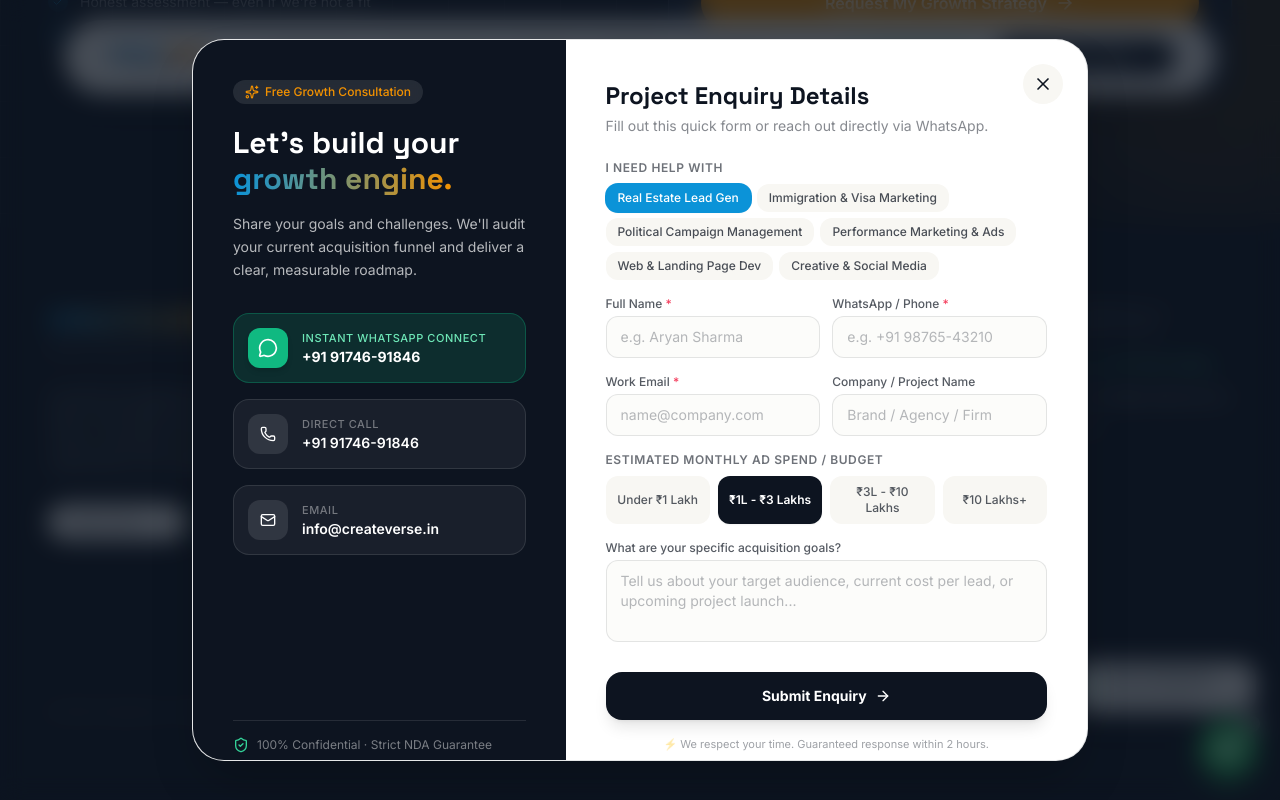
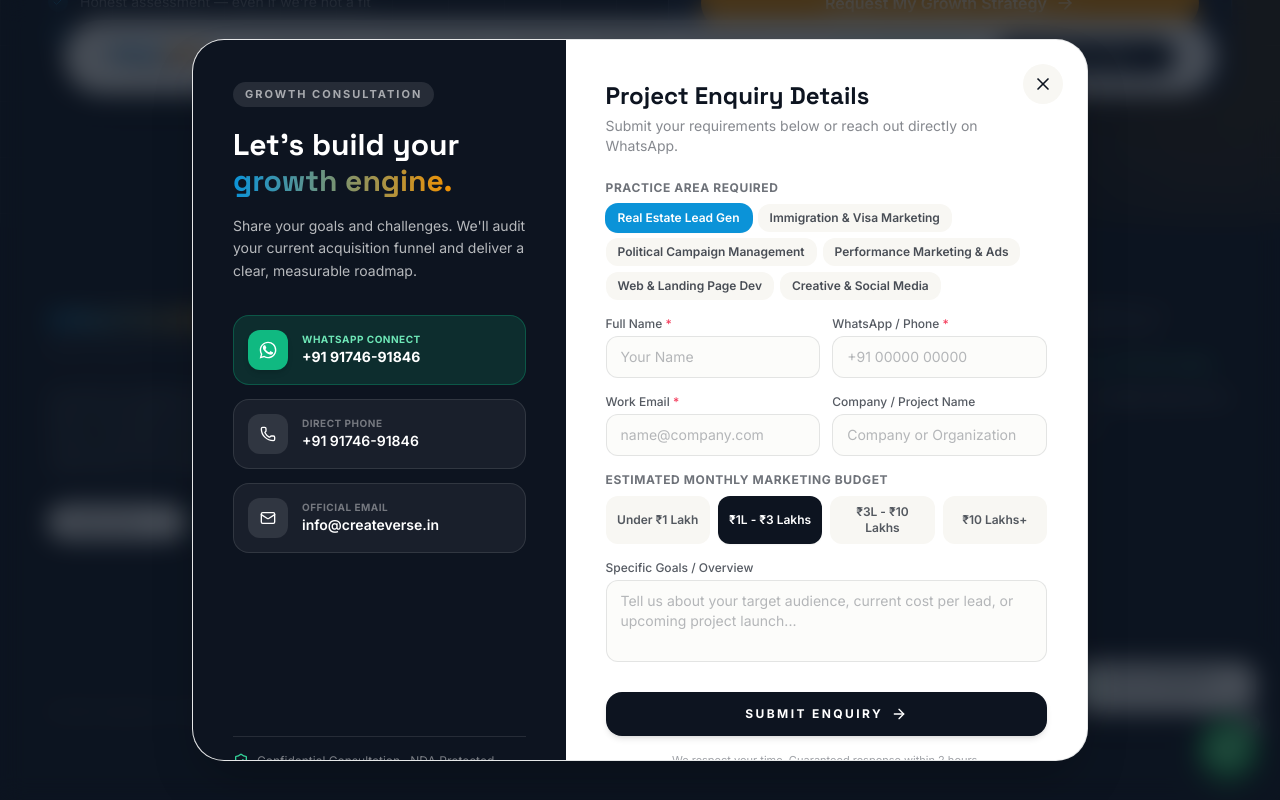
Before and after one commit to aryanbarota21235/CreateVerse, a Next.js app: page / in a window 1280 px wide. Both pictures are taken after a click on the button "Enquire Now". Shown: the part 9740-10540 px from the top of the page. Built offline with nearby package versions, Linux system fonts and the light colour scheme.

Commit message:
Remove AI sparkle icon, fix official WhatsApp vector logo across all components, and clean up UI

```diff
--- a/src/app/contact/page.tsx
+++ b/src/app/contact/page.tsx
@@ -1,10 +1,11 @@
 import type { Metadata } from "next";
-import { Mail, MapPin, MessageSquare, Phone } from "lucide-react";
+import { Mail, MapPin, Phone } from "lucide-react";
 import PageHero from "@/components/page-hero";
 import Reveal from "@/components/reveal";
 import Faq from "@/components/faq";
 import LeadForm from "@/components/lead-form";
 import { site } from "@/lib/site";
+import { WhatsAppIcon } from "@/components/whatsapp-icon";
 
 export const metadata: Metadata = {
   title: "Contact & Enquiry — CreateVerse",
@@ -40,7 +41,7 @@ export default function ContactPage() {
                   className="group flex items-center gap-4 rounded-2xl border border-emerald-500/20 bg-emerald-50/70 p-5 shadow-xs transition-all hover:-translate-y-0.5 hover:shadow-md"
                 >
                   <span className="flex h-11 w-11 items-center justify-center rounded-xl bg-emerald-600 text-white">
-                    <MessageSquare className="h-5 w-5" />
+                    <WhatsAppIcon className="h-6 w-6 text-white" />
                   </span>
                   <div>
                     <span className="block text-xs font-semibold text-emerald-800">Chat on WhatsApp (Instant)</span>
--- a/src/components/enquiry-modal.tsx
+++ b/src/components/enquiry-modal.tsx
@@ -2,9 +2,10 @@
 
 import React, { useState, useEffect } from "react";
 import { motion, AnimatePresence } from "framer-motion";
-import { X, CheckCircle2, MessageCircle, Phone, Mail, ArrowRight, ShieldCheck, Sparkles } from "lucide-react";
+import { X, CheckCircle2, Phone, Mail, ArrowRight, ShieldCheck } from "lucide-react";
 import { useEnquiry } from "@/context/enquiry-context";
 import { site } from "@/lib/site";
+import { WhatsAppIcon } from "@/components/whatsapp-icon";
 
 const servicesList = [
   "Real Estate Lead Gen",
@@ -59,7 +60,6 @@ export default function EnquiryModal() {
   const handleSubmit = (e: React.FormEvent) => {
     e.preventDefault();
     setSubmitting(true);
-    // Simulate lead submission
     setTimeout(() => {
       setSubmitting(false);
       setSubmitted(true);
@@ -91,10 +91,10 @@ export default function EnquiryModal() {
 
           {/* Modal Card */}
           <motion.div
-            initial={{ opacity: 0, scale: 0.95, y: 20 }}
+            initial={{ opacity: 0, scale: 0.96, y: 16 }}
             animate={{ opacity: 1, scale: 1, y: 0 }}
-            exit={{ opacity: 0, scale: 0.95, y: 20 }}
-            transition={{ type: "spring", duration: 0.5, bounce: 0.15 }}
+            exit={{ opacity: 0, scale: 0.96, y: 16 }}
+            transition={{ type: "spring", duration: 0.45, bounce: 0.12 }}
             className="relative w-full max-w-4xl overflow-hidden rounded-[2rem] border border-paper-line bg-white shadow-2xl z-10 my-auto"
           >
             {/* Close Button */}
@@ -112,27 +112,27 @@ export default function EnquiryModal() {
                   <CheckCircle2 className="h-9 w-9" />
                 </div>
                 <h3 className="mt-5 font-display text-2xl sm:text-3xl font-bold text-ink">
-                  Enquiry Received!
+                  Enquiry Received
                 </h3>
                 <p className="mx-auto mt-2 max-w-md text-sm text-ink/65 sm:text-base">
-                  Thank you, <span className="font-semibold text-ink">{name || "there"}</span>. Our lead strategist is reviewing your requirements and will reach out within 2 hours.
+                  Thank you, <span className="font-semibold text-ink">{name || "there"}</span>. Our strategist is reviewing your requirements and will reach out within 2 hours.
                 </p>
 
                 {/* Instant WhatsApp Card */}
                 <div className="mx-auto mt-8 max-w-md rounded-2xl border border-emerald-500/20 bg-emerald-50/70 p-5 text-left">
-                  <p className="text-xs font-semibold uppercase tracking-wider text-emerald-800">
-                    Want an instant reply?
+                  <p className="text-xs font-bold uppercase tracking-wider text-emerald-900">
+                    Direct WhatsApp Connect
                   </p>
-                  <p className="mt-1 text-sm text-emerald-900">
-                    Connect directly on WhatsApp with our founder for immediate project scoping.
+                  <p className="mt-1 text-sm text-emerald-900/80">
+                    Connect directly on WhatsApp with our team for immediate project scoping.
                   </p>
                   <a
                     href={`https://wa.me/919174691846?text=Hi%20CreateVerse%2C%20I%20just%20submitted%20an%20enquiry%20for%20${encodeURIComponent(service)}.%20My%20name%20is%20${encodeURIComponent(name)}.`}
                     target="_blank"
                     rel="noopener noreferrer"
-                    className="mt-3.5 inline-flex w-full items-center justify-center gap-2 rounded-xl bg-emerald-600 px-5 py-3 text-sm font-semibold text-white shadow-md transition-all hover:bg-emerald-700"
+                    className="mt-3.5 inline-flex w-full items-center justify-center gap-2 rounded-xl bg-emerald-600 px-5 py-3 text-sm font-bold text-white shadow-md transition-all hover:bg-emerald-700"
                   >
-                    <MessageCircle className="h-4 w-4" />
+                    <WhatsAppIcon className="h-5 w-5 text-white" />
                     <span>Chat on WhatsApp (+91 91746-91846)</span>
                   </a>
                 </div>
@@ -149,9 +149,8 @@ export default function EnquiryModal() {
                 {/* Left Side: Agency Pitch & Direct Contact */}
                 <div className="lg:col-span-5 bg-ink p-6 sm:p-8 md:p-10 text-white flex flex-col justify-between">
                   <div>
-                    <div className="inline-flex items-center gap-1.5 rounded-full bg-white/10 px-3 py-1 text-xs font-medium text-brand-orange backdrop-blur-sm">
-                      <Sparkles className="h-3.5 w-3.5" />
-                      <span>Free Growth Consultation</span>
+                    <div className="inline-flex items-center gap-1.5 rounded-full bg-white/10 px-3 py-1 text-[11px] font-bold uppercase tracking-[0.18em] text-white/60">
+                      <span>Growth Consultation</span>
                     </div>
 
                     <h3 className="mt-5 font-display text-2xl sm:text-3xl font-bold leading-tight">
@@ -162,8 +161,8 @@ export default function EnquiryModal() {
                       Share your goals and challenges. We&apos;ll audit your current acquisition funnel and deliver a clear, measurable roadmap.
                     </p>
 
-                    <div className="mt-8 space-y-4">
-                      {/* WhatsApp Direct */}
+                    <div className="mt-8 space-y-3.5">
+                      {/* WhatsApp Direct with Official Icon */}
                       <a
                         href={site.whatsappUrl}
                         target="_blank"
@@ -171,11 +170,11 @@ export default function EnquiryModal() {
                         className="group flex items-center gap-3.5 rounded-2xl border border-emerald-500/30 bg-emerald-500/15 p-3.5 transition-all hover:bg-emerald-500/25"
                       >
                         <span className="flex h-10 w-10 shrink-0 items-center justify-center rounded-xl bg-emerald-500 text-white shadow-md">
-                          <MessageCircle className="h-5 w-5" />
+                          <WhatsAppIcon className="h-5 w-5 text-white" />
                         </span>
                         <div>
-                          <span className="block text-[11px] font-medium uppercase tracking-wider text-emerald-300">
-                            Instant WhatsApp Connect
+                          <span className="block text-[10px] font-bold uppercase tracking-wider text-emerald-300">
+                            WhatsApp Connect
                           </span>
                           <span className="block text-sm font-bold text-white group-hover:underline">
                             +91 91746-91846
@@ -192,8 +191,8 @@ export default function EnquiryModal() {
                           <Phone className="h-4 w-4" />
                         </span>
                         <div>
-                          <span className="block text-[11px] font-medium uppercase tracking-wider text-white/40">
-                            Direct Call
+                          <span className="block text-[10px] font-bold uppercase tracking-wider text-white/40">
+                            Direct Phone
                           </span>
                           <span className="block text-sm font-semibold text-white">
                             {site.phone}
@@ -210,8 +209,8 @@ export default function EnquiryModal() {
                           <Mail className="h-4 w-4" />
                         </span>
                         <div>
-                          <span className="block text-[11px] font-medium uppercase tracking-wider text-white/40">
-                            Email
+                          <span className="block text-[10px] font-bold uppercase tracking-wider text-white/40">
+                            Official Email
                           </span>
                           <span className="block text-sm font-semibold text-white">
                             {site.email}
@@ -223,26 +222,26 @@ export default function EnquiryModal() {
 
                   <div className="mt-8 border-t border-white/10 pt-4 text-xs text-white/45 flex items-center gap-2">
                     <ShieldCheck className="h-4 w-4 text-emerald-400" />
-                    <span>100% Confidential · Strict NDA Guarantee</span>
+                    <span>Confidential Consultation · NDA Protected</span>
                   </div>
                 </div>
 
-                {/* Right Side: Comprehensive Big Form */}
+                {/* Right Side: Comprehensive Form */}
                 <div className="lg:col-span-7 p-6 sm:p-8 md:p-10">
                   <div className="mb-6">
                     <h4 className="font-display text-xl font-bold text-ink sm:text-2xl">
                       Project Enquiry Details
                     </h4>
                     <p className="mt-1 text-xs text-ink/50 sm:text-sm">
-                      Fill out this quick form or reach out directly via WhatsApp.
+                      Submit your requirements below or reach out directly on WhatsApp.
                     </p>
                   </div>
 
                   <form onSubmit={handleSubmit} className="space-y-4">
                     {/* Service Selection Pills */}
                     <div>
-                      <label className="block text-xs font-semibold uppercase tracking-wider text-ink/60 mb-2">
-                        I Need Help With
+                      <label className="block text-xs font-bold uppercase tracking-wider text-ink/60 mb-2">
+                        Practice Area Required
                       </label>
                       <div className="flex flex-wrap gap-1.5">
                         {servicesList.map((item) => (
@@ -250,7 +249,7 @@ export default function EnquiryModal() {
                             type="button"
                             key={item}
                             onClick={() => setService(item)}
-                            className={`rounded-xl px-3 py-1.5 text-xs font-medium transition-all ${
+                            className={`rounded-xl px-3 py-1.5 text-xs font-semibold transition-all ${
                               service === item
                                 ? "bg-accent text-white shadow-sm ring-1 ring-accent"
                                 : "bg-paper text-ink/75 hover:bg-paper-soft hover:text-ink"
@@ -273,7 +272,7 @@ export default function EnquiryModal() {
                           required
                           value={name}
                           onChange={(e) => setName(e.target.value)}
-                          placeholder="e.g. Aryan Sharma"
+                          placeholder="Your Name"
                           className="w-full rounded-xl border border-paper-line bg-paper/40 px-3.5 py-2.5 text-sm text-ink placeholder:text-ink/30 outline-none transition-colors focus:border-accent focus:bg-white"
                         />
                       </div>
@@ -286,7 +285,7 @@ export default function EnquiryModal() {
                           required
                           value={phone}
                           onChange={(e) => setPhone(e.target.value)}
-                          placeholder="e.g. +91 98765-43210"
+                          placeholder="+91 00000 00000"
                           className="w-full rounded-xl border border-paper-line bg-paper/40 px-3.5 py-2.5 text-sm text-ink placeholder:text-ink/30 outline-none transition-colors focus:border-accent focus:bg-white"
                         />
                       </div>
@@ -315,7 +314,7 @@ export default function EnquiryModal() {
                           type="text"
                           value={company}
                           onChange={(e) => setCompany(e.target.value)}
-                          placeholder="Brand / Agency / Firm"
+                          placeholder="Company or Organization"
                           className="w-full rounded-xl border border-paper-line bg-paper/40 px-3.5 py-2.5 text-sm text-ink placeholder:text-ink/30 outline-none transition-colors focus:border-accent focus:bg-white"
                         />
                       </div>
@@ -323,8 +322,8 @@ export default function EnquiryModal() {
 
                     {/* Budget Selection Pills */}
                     <div>
-                      <label className="block text-xs font-semibold uppercase tracking-wider text-ink/60 mb-2">
-                        Estimated Monthly Ad Spend / Budget
+                      <label className="block text-xs font-bold uppercase tracking-wider text-ink/60 mb-2">
+                        Estimated Monthly Marketing Budget
                       </label>
                       <div className="grid grid-cols-2 sm:grid-cols-4 gap-2">
                         {budgetList.map((b) => (
@@ -332,9 +331,9 @@ export default function EnquiryModal() {
                             type="button"
                             key={b}
                             onClick={() => setBudget(b)}
-                            className={`rounded-xl px-2.5 py-2 text-xs font-medium transition-all text-center ${
+                            className={`rounded-xl px-2.5 py-2 text-xs font-semibold transition-all text-center ${
                               budget === b
-                                ? "bg-ink text-white font-semibold shadow-sm"
+                                ? "bg-ink text-white shadow-sm"
                                 : "bg-paper text-ink/70 hover:bg-paper-soft hover:text-ink"
                             }`}
                           >
@@ -347,7 +346,7 @@ export default function EnquiryModal() {
                     {/* Message / Brief */}
                     <div>
                       <label className="block text-xs font-medium text-ink/70 mb-1">
-                        What are your specific acquisition goals?
+                        Specific Goals / Overview
                       </label>
                       <textarea
                         rows={3}
@@ -363,7 +362,7 @@ export default function EnquiryModal() {
                       <button
                         type="submit"
                         disabled={submitting}
-                        className="group flex w-full items-center justify-center gap-2 rounded-2xl bg-ink px-6 py-3.5 text-sm font-bold text-white shadow-lg transition-all hover:bg-accent hover:shadow-accent/25 disabled:opacity-60"
+                        className="group flex w-full items-center justify-center gap-2 rounded-2xl bg-ink px-6 py-3.5 text-xs font-bold uppercase tracking-[0.2em] text-white shadow-md transition-all hover:bg-accent hover:shadow-accent/25 disabled:opacity-60"
                       >
                         {submitting ? (
                           <span>Submitting...</span>
@@ -377,7 +376,7 @@ export default function EnquiryModal() {
                     </div>
 
                     <p className="text-center text-[11px] text-ink/40">
-                      ⚡ We respect your time. Guaranteed response within 2 hours.
+                      We respect your time. Guaranteed response within 2 hours.
                     </p>
                   </form>
                 </div>
--- a/src/components/footer.tsx
+++ b/src/components/footer.tsx
@@ -1,10 +1,11 @@
 "use client";
 
 import Link from "next/link";
-import { ArrowUpRight, MessageCircle, Phone, Mail } from "lucide-react";
+import { ArrowUpRight, Phone, Mail } from "lucide-react";
 import { site } from "@/lib/site";
 import { services } from "@/lib/services";
 import { useEnquiry } from "@/context/enquiry-context";
+import { WhatsAppIcon } from "@/components/whatsapp-icon";
 
 export default function Footer() {
   const featured = services.filter((s) => s.priority);
@@ -44,7 +45,7 @@ export default function Footer() {
                 rel="noopener noreferrer"
                 className="inline-flex items-center gap-2 rounded-full border border-emerald-500/40 bg-emerald-500/15 px-4 py-2.5 text-xs font-bold text-emerald-300 transition-all hover:bg-emerald-500/25"
               >
-                <MessageCircle className="h-4 w-4 text-emerald-400" />
+                <WhatsAppIcon className="h-4 w-4 text-emerald-400" />
                 <span>WhatsApp ({site.phone})</span>
               </a>
             </div>
@@ -86,7 +87,7 @@ export default function Footer() {
             <ul className="mt-5 space-y-3 text-sm text-white/65">
               <li>
                 <a href={site.whatsappUrl} target="_blank" rel="noopener noreferrer" className="flex items-center gap-2 text-emerald-400 hover:underline">
-                  <MessageCircle className="h-4 w-4" />
+                  <WhatsAppIcon className="h-4 w-4" />
                   <span>{site.phone}</span>
                 </a>
               </li>
--- a/src/components/hero.tsx
+++ b/src/components/hero.tsx
@@ -1,10 +1,11 @@
 "use client";
 
 import Link from "next/link";
-import { ArrowRight, ArrowUpRight, MessageCircle, Building2, Plane, Megaphone, TrendingUp } from "lucide-react";
+import { ArrowRight, ArrowUpRight, Building2, Plane, Megaphone, TrendingUp } from "lucide-react";
 import Reveal from "@/components/reveal";
 import { site } from "@/lib/site";
 import { useEnquiry } from "@/context/enquiry-context";
+import { WhatsAppIcon } from "@/components/whatsapp-icon";
 
 const acquisitionPillars = [
   {
@@ -100,7 +101,7 @@ export default function Hero() {
                 rel="noopener noreferrer"
                 className="group inline-flex items-center gap-2.5 rounded-full border border-emerald-500/30 bg-white px-7 py-4 text-xs font-bold uppercase tracking-[0.18em] text-emerald-800 shadow-xs transition-all duration-300 hover:bg-emerald-50 hover:border-emerald-500/60 sm:text-xs"
               >
-                <MessageCircle className="h-4 w-4 text-emerald-600" />
+                <WhatsAppIcon className="h-4 w-4 text-emerald-600" />
                 <span>WhatsApp ({site.phone})</span>
               </a>
             </div>
--- /dev/null
+++ b/src/components/whatsapp-icon.tsx
@@ -0,0 +1,14 @@
+import React from "react";
+
+export function WhatsAppIcon({ className = "h-4 w-4" }: { className?: string }) {
+  return (
+    <svg
+      viewBox="0 0 24 24"
+      fill="currentColor"
+      className={className}
+      aria-hidden="true"
+    >
+      <path d="M17.472 14.382c-.301-.15-1.78-.878-2.056-.979-.275-.1-.475-.15-.675.15-.2.301-.775.979-.95 1.18-.175.201-.35.226-.651.076-.301-.151-1.27-.468-2.42-1.493-.895-.798-1.5-1.784-1.675-2.085-.176-.301-.019-.464.132-.614.135-.135.301-.351.451-.527.151-.175.201-.301.301-.501.1-.2.05-.376-.025-.526-.075-.15-.676-1.63-.926-2.232-.244-.586-.492-.507-.676-.516l-.576-.01c-.2 0-.526.075-.802.376-.275.301-1.052 1.028-1.052 2.508 0 1.48 1.077 2.909 1.228 3.11.15.2 2.12 3.238 5.137 4.542.718.311 1.279.497 1.716.636.721.23 1.377.197 1.896.12.578-.087 1.78-.727 2.031-1.43.251-.702.251-1.303.176-1.43-.076-.126-.276-.201-.577-.351zM12.05 2c-5.503 0-9.972 4.47-9.972 9.973 0 1.758.459 3.473 1.332 4.985l-1.41 5.15 5.272-1.383a9.92 9.92 0 0 0 4.778 1.222h.004c5.501 0 9.972-4.471 9.972-9.974 0-2.665-1.038-5.169-2.924-7.054A9.907 9.907 0 0 0 12.05 2zm0 18.27h-.003a8.265 8.265 0 0 1-4.218-1.157l-.302-.18-3.136.822.837-3.056-.197-.314a8.243 8.243 0 0 1-1.265-4.408c0-4.566 3.716-8.283 8.286-8.283a8.22 8.22 0 0 1 5.86 2.427 8.22 8.22 0 0 1 2.422 5.861c0 4.567-3.717 8.288-8.284 8.288z" />
+    </svg>
+  );
+}
```
Also changed, not shown: src/components/navbar.tsx (+5 -10 lines), src/components/whatsapp-widget.tsx (+3 -7 lines).
